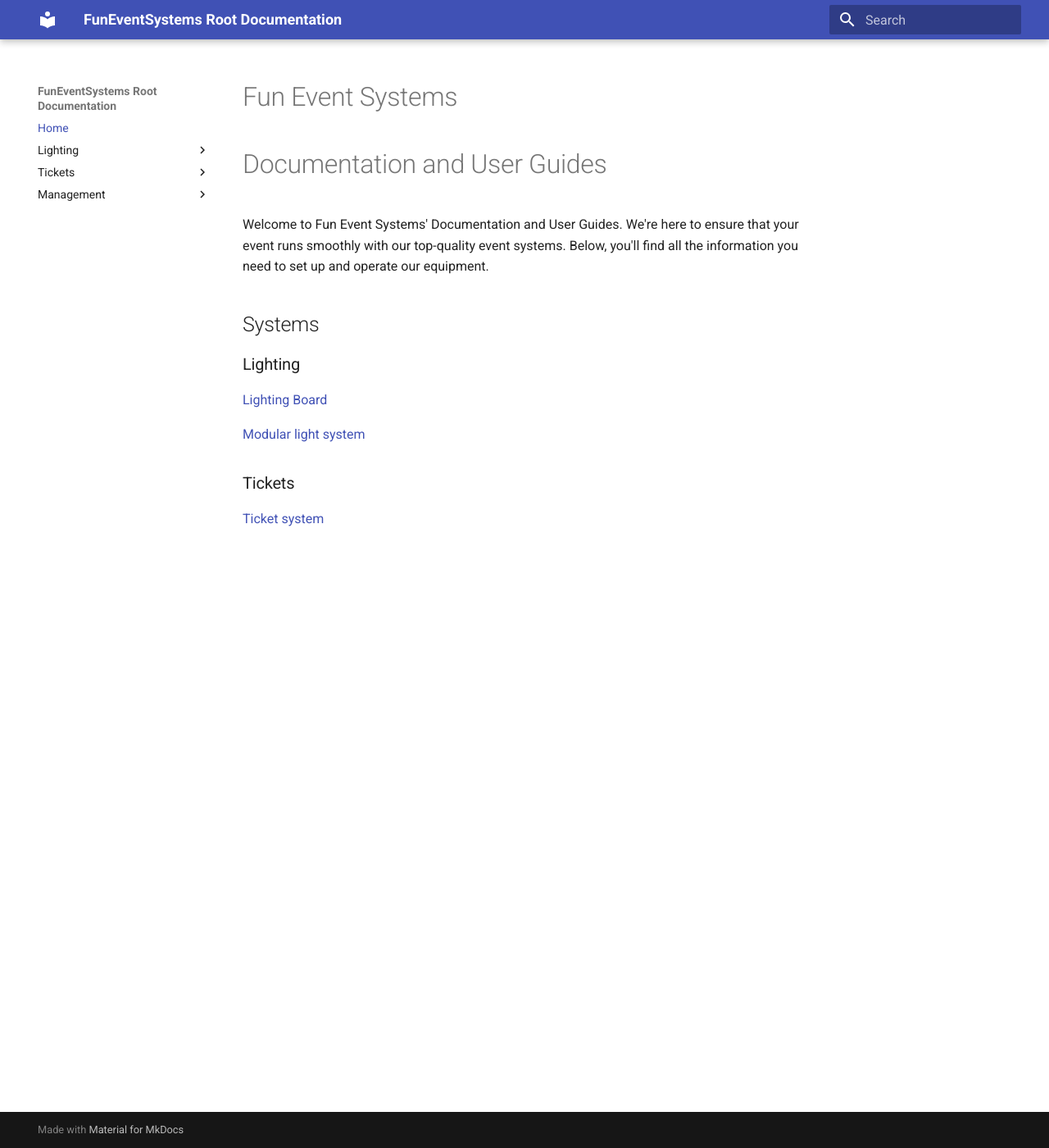
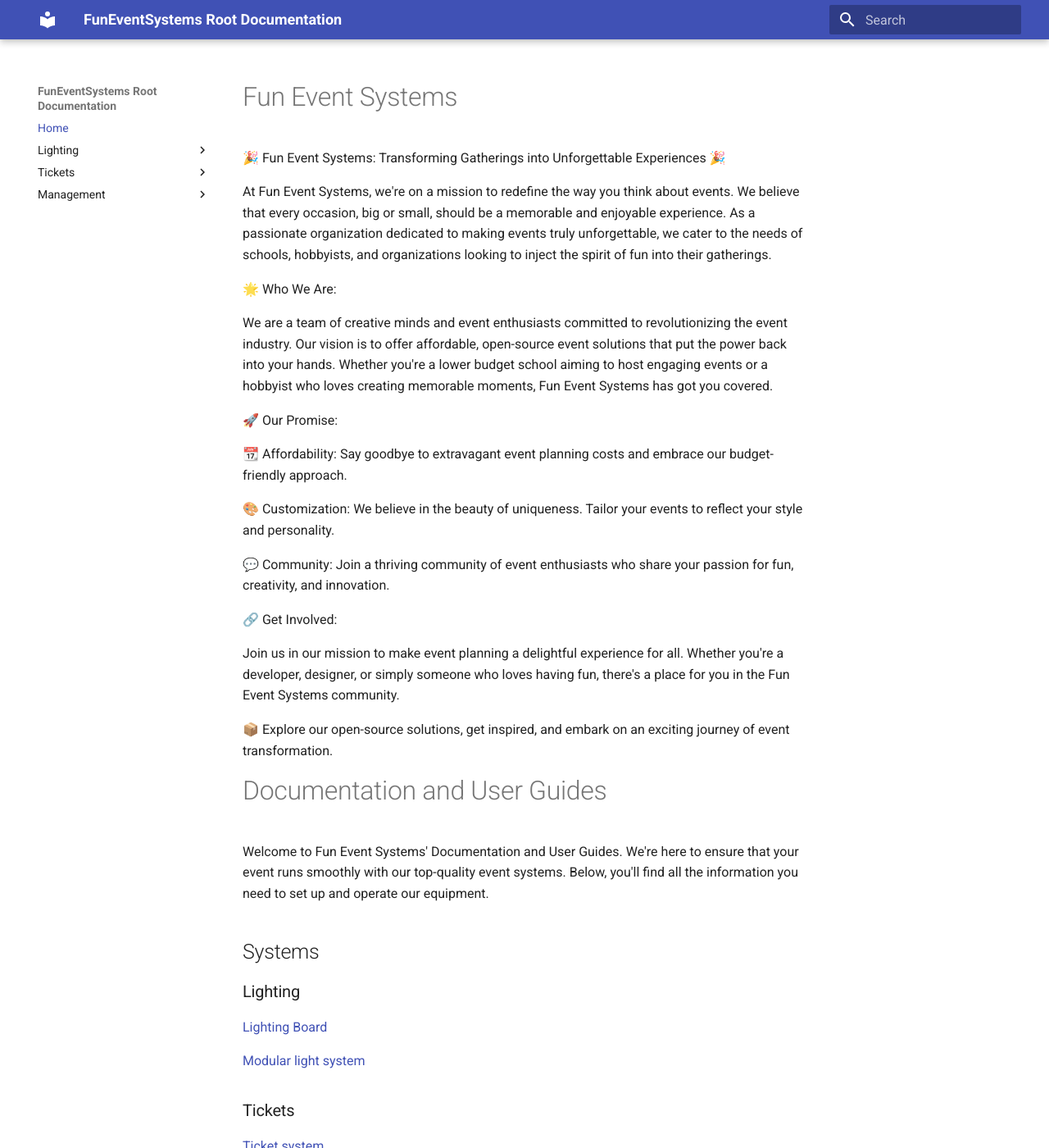
Before and after one commit to funeventsystems/documentation, an MkDocs documentation site: the page built from docs/index.md, in a window 1280 px wide and 1400 px high. Shown: the whole window at 82% size. Built offline with MkDocs 1.6.1 and Material for MkDocs 9.7.7, drawn with Linux system fonts in a browser that asks for light colours.

Commit message:
Update index.md

```diff
--- a/docs/index.md
+++ b/docs/index.md
@@ -1,4 +1,26 @@
 # Fun Event Systems
+🎉 Fun Event Systems: Transforming Gatherings into Unforgettable Experiences 🎉
+
+At Fun Event Systems, we're on a mission to redefine the way you think about events. We believe that every occasion, big or small, should be a memorable and enjoyable experience. As a passionate organization dedicated to making events truly unforgettable, we cater to the needs of schools, hobbyists, and organizations looking to inject the spirit of fun into their gatherings.
+
+🌟 Who We Are:
+
+We are a team of creative minds and event enthusiasts committed to revolutionizing the event industry. Our vision is to offer affordable, open-source event solutions that put the power back into your hands. Whether you're a lower budget school aiming to host engaging events or a hobbyist who loves creating memorable moments, Fun Event Systems has got you covered.
+
+🚀 Our Promise:
+
+📆 Affordability: Say goodbye to extravagant event planning costs and embrace our budget-friendly approach.
+
+🎨 Customization: We believe in the beauty of uniqueness. Tailor your events to reflect your style and personality.
+
+💬 Community: Join a thriving community of event enthusiasts who share your passion for fun, creativity, and innovation.
+
+🔗 Get Involved:
+
+Join us in our mission to make event planning a delightful experience for all. Whether you're a developer, designer, or simply someone who loves having fun, there's a place for you in the Fun Event Systems community.
+
+📦 Explore our open-source solutions, get inspired, and embark on an exciting journey of event transformation.
+
 # Documentation and User Guides
 
 Welcome to Fun Event Systems' Documentation and User Guides. We're here to ensure that your event runs smoothly with our top-quality event systems. Below, you'll find all the information you need to set up and operate our equipment.
```
